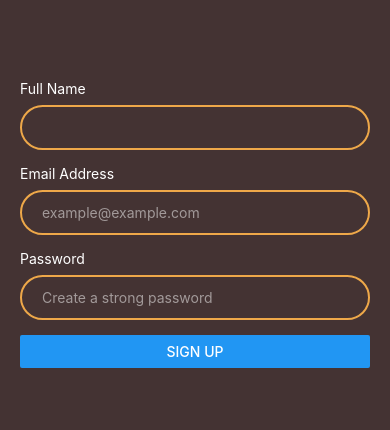
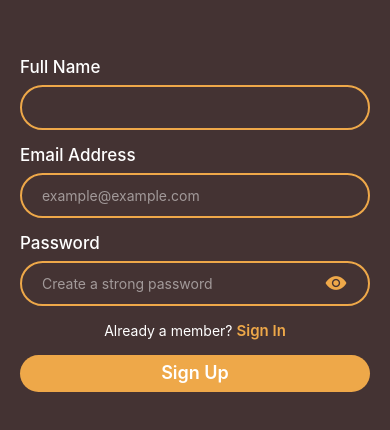
Before and after one commit to chuchrahimanshu/storycast, a React Native app in the folder frontend/: screen / in a window 390 px wide. Shown: the part 198-628 px from the top of the page. Built offline with nearby package versions, Linux system fonts and the light colour scheme.

Commit message:
Create a custom button and add styles

```diff
--- a/frontend/babel.config.js
+++ b/frontend/babel.config.js
@@ -10,6 +10,7 @@ module.exports = {
           "src": "./src"
         }
       }
-    ]
+    ],
+    'react-native-reanimated/plugin',
   ]
 };
--- a/frontend/package.json
+++ b/frontend/package.json
@@ -13,6 +13,8 @@
     "formik": "^2.4.6",
     "react": "18.2.0",
     "react-native": "0.74.3",
+    "react-native-reanimated": "^3.13.0",
+    "react-native-vector-icons": "^10.1.0",
     "yup": "^1.4.0"
   },
   "devDependencies": {
@@ -24,6 +26,7 @@
     "@react-native/metro-config": "0.74.85",
     "@react-native/typescript-config": "0.74.85",
     "@types/react": "^18.2.6",
+    "@types/react-native-vector-icons": "^6.4.18",
     "@types/react-test-renderer": "^18.0.0",
     "babel-jest": "^29.6.3",
     "babel-plugin-module-resolver": "^5.0.2",
--- /dev/null
+++ b/frontend/src/components/global/FormButton.tsx
@@ -0,0 +1,35 @@
+import {FC} from 'react';
+import {Pressable, StyleSheet, Text} from 'react-native';
+import {colors} from '../../utils/colors.util';
+
+interface Props {
+  title: string;
+  onPress(): void;
+}
+
+const FormButton: FC<Props> = props => {
+  return (
+    <Pressable style={styles.container} onPress={props.onPress}>
+      <Text style={styles.title}>{props.title}</Text>
+    </Pressable>
+  );
+};
+
+const styles = StyleSheet.create({
+  container: {
+    width: '100%',
+    backgroundColor: colors.SECONDARY,
+    alignItems: 'center',
+    justifyContent: 'center',
+    borderRadius: 25,
+  },
+  title: {
+    color: colors.CONTRAST,
+    fontSize: 18,
+    fontWeight: '600',
+    paddingTop: 7,
+    paddingBottom: 9,
+  },
+});
+
+export default FormButton;
--- a/frontend/src/screens/auth/SignUp.tsx
+++ b/frontend/src/screens/auth/SignUp.tsx
@@ -1,18 +1,16 @@
 // TODO: Divide this components in more reusable components
+// TODO: Design the best way to use Formik as a separate component.
+// TODO: Also design the folder structure to divide this code in multiple parts.
 
-import {FC} from 'react';
-import {
-  Button,
-  SafeAreaView,
-  StyleSheet,
-  Text,
-  TextInput,
-  View,
-} from 'react-native';
+import {FC, useState} from 'react';
+import {Pressable, SafeAreaView, Text, TextInput, View} from 'react-native';
 import {Formik} from 'formik';
 import * as yup from 'yup';
+import Icon from 'react-native-vector-icons/Ionicons';
 
 import {colors} from '../../utils/colors.util';
+import FormButton from '../../components/global/FormButton';
+import {styles} from '../../styles/auth.styles';
 
 interface SignUpInterface {
   name: string;
@@ -46,6 +44,10 @@ const SignUp: FC = () => {
     password: '',
   };
 
+  const [showPassword, setShowPassword] = useState(false);
+
+  const handleSignInNavigation = () => {};
+
   return (
     <SafeAreaView style={styles.container}>
       <Formik
@@ -75,16 +77,33 @@ const SignUp: FC = () => {
               onChangeText={handleChange('email')}
             />
             <Text style={styles.label}>Password</Text>
+            <View style={styles.iconContainer}>
               <TextInput
                 placeholder="Create a strong password"
                 placeholderTextColor={colors.INACTIVE_CONTRAST}
                 style={styles.input}
                 autoCapitalize="none"
-              secureTextEntry
+                secureTextEntry={showPassword ? false : true}
                 value={values.password}
                 onChangeText={handleChange('password')}
               />
-            <Button onPress={() => handleSubmit()} title="Sign Up" />
+              <Pressable
+                style={styles.iconPress}
+                onPress={() => setShowPassword(prevState => !prevState)}>
+                <Icon
+                  name={showPassword ? 'eye-off' : 'eye'}
+                  color={colors.SECONDARY}
+                  size={22}
+                />
+              </Pressable>
+            </View>
+            <View style={styles.navigateLinkContainer}>
+              <Text style={styles.navigateText}>Already a member? </Text>
+              <Pressable onPress={handleSignInNavigation}>
+                <Text style={styles.navigateLink}>Sign In</Text>
+              </Pressable>
+            </View>
+            <FormButton title="Sign Up" onPress={handleSubmit} />
           </View>
         )}
       </Formik>
@@ -92,30 +111,4 @@ const SignUp: FC = () => {
   );
 };
 
-const styles = StyleSheet.create({
-  container: {
-    flex: 1,
-    backgroundColor: colors.PRIMARY,
-    justifyContent: 'center',
-    alignItems: 'center',
-  },
-  formContainer: {
-    width: '100%',
-    paddingHorizontal: 20,
-  },
-  input: {
-    borderWidth: 2,
-    borderColor: colors.SECONDARY,
-    height: 45,
-    borderRadius: 25,
-    color: colors.CONTRAST,
-    paddingHorizontal: 20,
-    marginBottom: 15,
-    marginTop: 8,
-  },
-  label: {
-    color: colors.CONTRAST,
-  },
-});
-
 export default SignUp;
--- /dev/null
+++ b/frontend/src/styles/auth.styles.ts
@@ -0,0 +1,55 @@
+import {StyleSheet} from 'react-native';
+import {colors} from '../utils/colors.util';
+
+export const styles = StyleSheet.create({
+  container: {
+    flex: 1,
+    backgroundColor: colors.PRIMARY,
+    justifyContent: 'center',
+    alignItems: 'center',
+  },
+  formContainer: {
+    width: '100%',
+    paddingHorizontal: 20,
+  },
+  input: {
+    borderWidth: 2,
+    borderColor: colors.SECONDARY,
+    height: 45,
+    borderRadius: 25,
+    color: colors.CONTRAST,
+    paddingHorizontal: 20,
+    marginBottom: 15,
+    marginTop: 8,
+  },
+  label: {
+    color: colors.CONTRAST,
+    fontSize: 17,
+    fontWeight: '500',
+  },
+  iconContainer: {
+    position: 'relative',
+  },
+  iconPress: {
+    width: 45,
+    height: 45,
+    position: 'absolute',
+    top: 18.5,
+    right: 0,
+  },
+  navigateLinkContainer: {
+    flexDirection: 'row',
+    alignItems: 'center',
+    justifyContent: 'center',
+    marginBottom: 15,
+  },
+  navigateText: {
+    color: colors.CONTRAST,
+    fontSize: 14,
+  },
+  navigateLink: {
+    color: colors.SECONDARY,
+    fontSize: 15,
+    fontWeight: '600',
+  },
+});
```
Also changed, not shown: 2 other files (tests, documents, lock files or other folders). Lines whose indentation alone changed are shown as unchanged.
